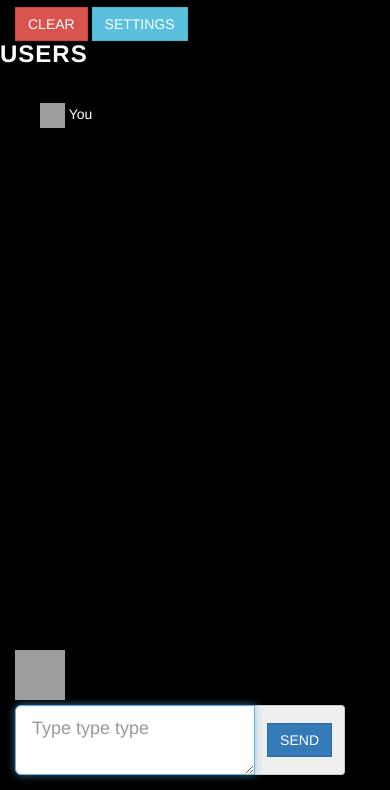
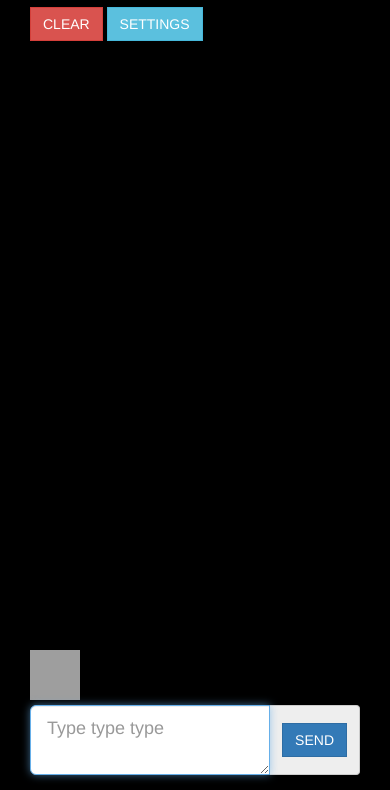
Before and after one commit to politeauthority/ChatSec, a Flask app: page /chat in a window 390 px wide. Shown: the part 54-844 px from the top of the page. Run offline with Flask 2, Linux system fonts and the light colour scheme; the visitor is signed in with stand-in values (Sample User, id 1); some libraries are stand-ins or nearby versions; grey boxes are pictures that could not be loaded.

Commit message:
Working on chat client look and feel

```diff
--- a/app/templates/chat.html
+++ b/app/templates/chat.html
@@ -33,7 +33,7 @@
     </nav>
 
     <section id="chat_window" class="container-fluid">
-        <div class="row">
+
         <div class="row">
             <div class="col-lg-8 col-lg-offset-2">
                 <div>
@@ -45,8 +45,9 @@
                 </div>
             </div>
         </div>
+
         <div class="row">
-            <div class="col-xs-12 col-md-3 hidden-sm">
+            <div class="col-xs-12 col-md-3 hidden-sm hidden-xs">
                 <h3>Users</h3>
                 <ul id="user_list">
                     <li>
@@ -55,8 +56,9 @@
                     </li>
                 </ul>
             </div>
+
             <!-- Chat Content -->
-            <div class="col-xs-12 col-md-9">
+            <div class="col-xs-12 col-md-8">
                 <ul id="chat">
                     <li class="row typing" data-user="" data-date="">
                         <div class="col-sm-1 col-md-1 user_image">
@@ -72,8 +74,10 @@
                 </ul>
             </div>
         </div>
+
         <!-- Chat TextBox -->
-        <div id="text_box" class="row col-md-9 col-md-offset-3 form-group form-group-lg">
+        <div class="row">
+            <div id="text_box" class="col-xs-12 col-sm-12 col-md-8 form-group form-group-lg">
                 <label class="col-sm-1 control-label" for="formGroupInputLarge">
                     <img height="50" width="50" src="/static/imgs/avatars/{{avatar}}">
                 </label>
@@ -81,6 +85,7 @@
                     <div class="input-group">
                         <textarea id="text" class="form-control" type="text" id="formGroupInputLarge" placeholder="Type type type"></textarea>
                         <div class="input-group-addon"><button id="send" class="btn btn-primary">Send</button></div>
+                    </div>
                 </div>
             </div>
         </div>
```
Lines whose indentation alone changed are shown as unchanged.
